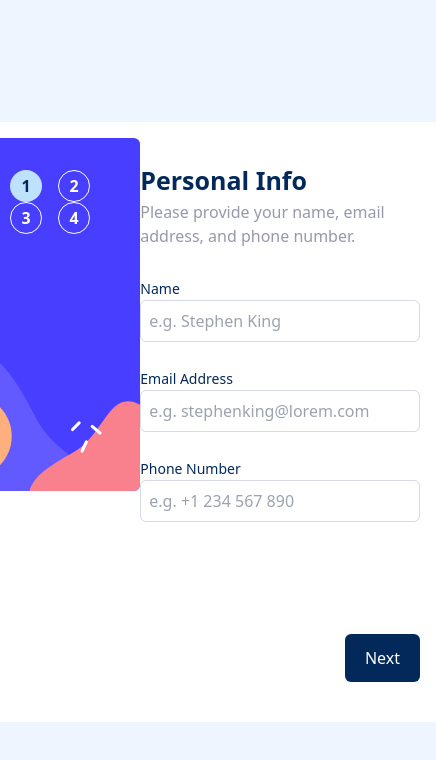
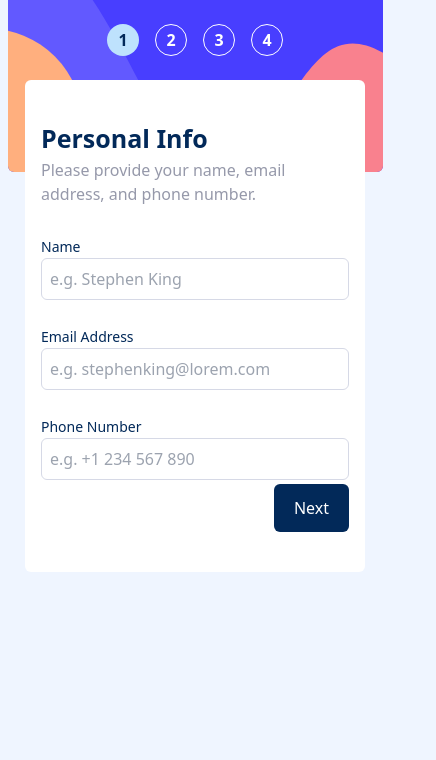
Before and after one commit to jadurani/fem-multi-step-form, a Next.js app: page / in a window 390 px wide. Shown: the top 760 px of the page, 436 px wide, since content can reach past the window. Built offline with nearby package versions, Linux system fonts and the light colour scheme.

Commit message:
feat: mobile view for personal info form

```diff
--- a/src/app/page.tsx
+++ b/src/app/page.tsx
@@ -3,7 +3,6 @@
 import FormPersonalInfo from "@components/FormPersonalInfo/FormPersonalInfo";
 import FormPickAddOn from "@components/FormPickAddOn/FormPickAddOn";
 import FormSelectPlan from "@components/FormSelectPlan/FormSelectPlan";
-import FormStepGroup from "@components/FormStepGroup/FormStepGroup";
 import FormSummary from "@components/FormSummary/FormSummary";
 import { FormContext, FormDispatchContext } from "@lib/formContext";
 import { initialState, multiStepFormReducer } from "@lib/formReducer";
@@ -11,6 +10,8 @@ import Image from "next/image";
 import { useReducer } from "react";
 
 import desktopBg from "@assets/images/bg-sidebar-desktop.svg";
+import mobileBg from "@assets/images/bg-sidebar-mobile.svg";
+import FormStepGroup from "@components/FormStepGroup/FormStepGroup";
 
 export default function Home() {
   const [state, dispatch] = useReducer(multiStepFormReducer, initialState);
@@ -19,9 +20,17 @@ export default function Home() {
   return (
     <FormContext.Provider value={state}>
       <FormDispatchContext.Provider value={dispatch}>
-        <main className="h-screen flex items-center justify-center">
-          <div className="w-[940px] h-[600px] bg-white p-4 flex ">
-            <div className="relative">
+        <main className="h-screen flex lg:items-center justify-center">
+          <div className="absolute z-0">
+            <div className="p-6 flex w-full items-center justify-center absolute z-10">
+              <FormStepGroup activeStep={activeStep} />
+            </div>
+
+            <Image src={mobileBg} alt="" className="rounded-b-md" />
+          </div>
+
+          <div className="relative mt-20 lg:mt-0 w-[340px] h-fit lg:w-[940px] lg:h-[600px] bg-white p-4 flex rounded-md">
+            <div className="relative hidden lg:block">
               <div className="p-8 absolute z-10">
                 <FormStepGroup activeStep={activeStep} />
               </div>
@@ -29,7 +38,7 @@ export default function Home() {
               <Image src={desktopBg} alt="" />
             </div>
 
-            <div className="py-6 w-[450px] mx-auto">
+            <div className="py-6 lg:w-[450px] mx-auto">
               <div className="h-full" hidden={activeStep != 1}>
                 <FormPersonalInfo />
               </div>
--- a/src/components/FormStep/FormStep.tsx
+++ b/src/components/FormStep/FormStep.tsx
@@ -11,7 +11,7 @@ const FormStep = ({ step, title, isActive = false }: Props) => {
         className={`${isActive ? "text-denim bg-skyBlue" : "border border-white text-white bg-transparent"} font-bold h-8 w-8 rounded-full flex items-center justify-center`}>
         {step}
       </span>
-      <span className="hidden md:block leading-tight">
+      <span className="hidden lg:block leading-tight">
         <span className="block uppercase text-lightBlue text-body2">
           step {step}
         </span>
--- a/src/components/FormStepGroup/FormStepGroup.tsx
+++ b/src/components/FormStepGroup/FormStepGroup.tsx
@@ -10,7 +10,7 @@ const FormStepGroup = ({ activeStep }: Props) => {
   return (
     <div>
       {FORM_STEPS.map((fs, idx) => (
-        <div key={idx} className="px-2 inline md:block md:py-4">
+        <div key={idx} className="px-2 inline lg:block lg:py-4">
           <FormStep {...fs} isActive={fs.step == activeStep} />
         </div>
       ))}
```
